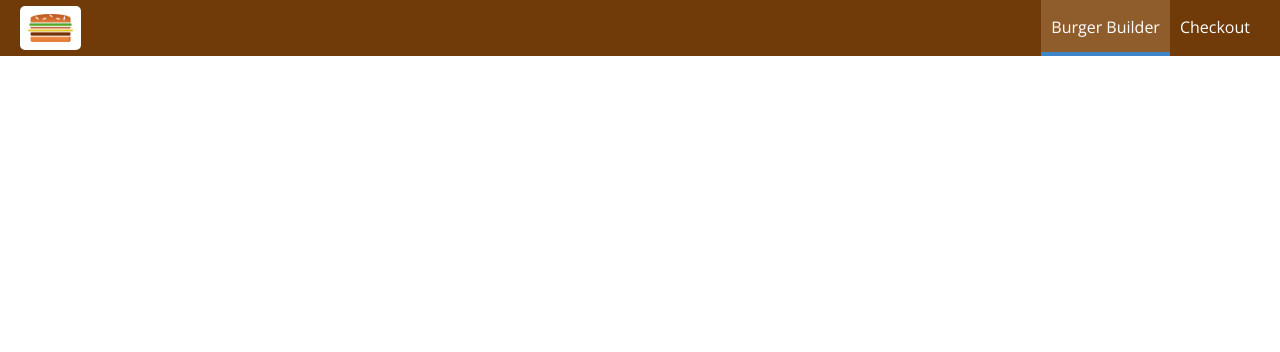
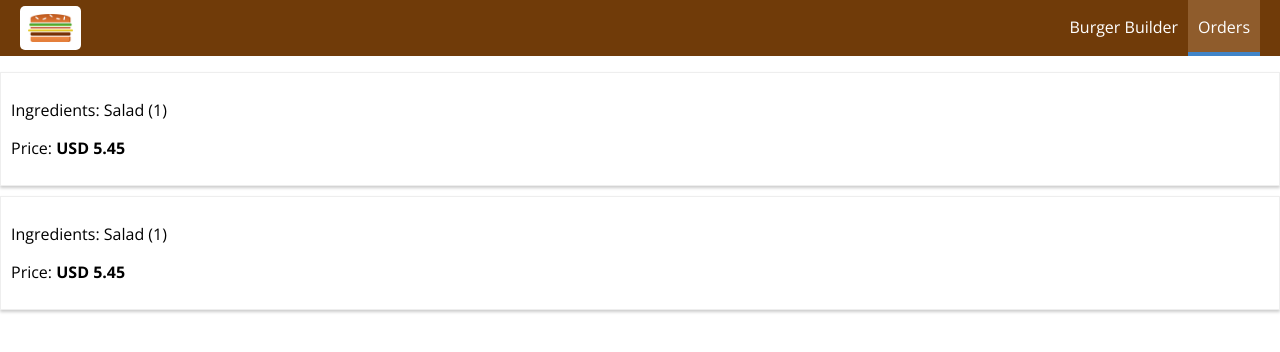
Before and after one commit to jaroslawjusiak/LearningReact, a React (Create React App) app in the folder burger-builder/: page /orders in a window 1280 px wide. Shown: the top 352 px of the page. Built offline with nearby package versions, Linux system fonts and the light colour scheme.

Commit message:
Lesson 230 - Implementing Navigation links

```diff
--- a/burger-builder/src/App.js
+++ b/burger-builder/src/App.js
@@ -12,7 +12,7 @@
       <Layout>
         <Switch>
           <Route path="/checkout" component={Checkout} />
-          <Route path="/order" component={Orders} />
+          <Route path="/orders" component={Orders} />
           <Route path="/" exact component={BurgerBuilder} />
         </Switch>
       </Layout>
--- a/burger-builder/src/components/Navigation/NavigationItems/NavigationItem/NavigationItem.js
+++ b/burger-builder/src/components/Navigation/NavigationItems/NavigationItem/NavigationItem.js
@@ -1,13 +1,14 @@
 import React from 'react';
 import classes from './NavigationItem.module.css';
+import {NavLink} from 'react-router-dom';
 
 const navigationItem = (props) => (
     <li className={classes.NavigationItem}>
-        <a
-            href={props.link}
-            className={props.active ? classes.active : null}>
-            {props.children}
-        </a>
+        <NavLink
+            to={props.link} exact
+            activeClassName={classes.active}>
+                {props.children}
+        </NavLink>
     </li>
 );
 
--- a/burger-builder/src/components/Navigation/NavigationItems/NavigationItems.js
+++ b/burger-builder/src/components/Navigation/NavigationItems/NavigationItems.js
@@ -4,12 +4,8 @@
 
 const navigationItems = (props) => (
     <ul className={classes.NavigationItems}>
-        <NavigationItem link="/" active={true}>
-            Burger Builder
-        </NavigationItem>
-        <NavigationItem link="/" >
-            Checkout
-        </NavigationItem>
+        <NavigationItem link="/">Burger Builder</NavigationItem>
+        <NavigationItem link="/orders">Orders</NavigationItem>
     </ul>
 );
 
--- a/burger-builder/src/containers/Orders/Orders.js
+++ b/burger-builder/src/containers/Orders/Orders.js
@@ -1,6 +1,6 @@
 import React, {Component} from 'react';
 import classes from './Orders.module.css';
-import Oder from '../../components/Order/Order';
+import Order from '../../components/Order/Order';
 
 class Orders extends Component{
     state = {
@@ -18,8 +18,8 @@
     render(){
         return (
             <div>
-                <Orders />
-                <Orders />
+                <Order />
+                <Order />
             </div>
         );
     };
```
